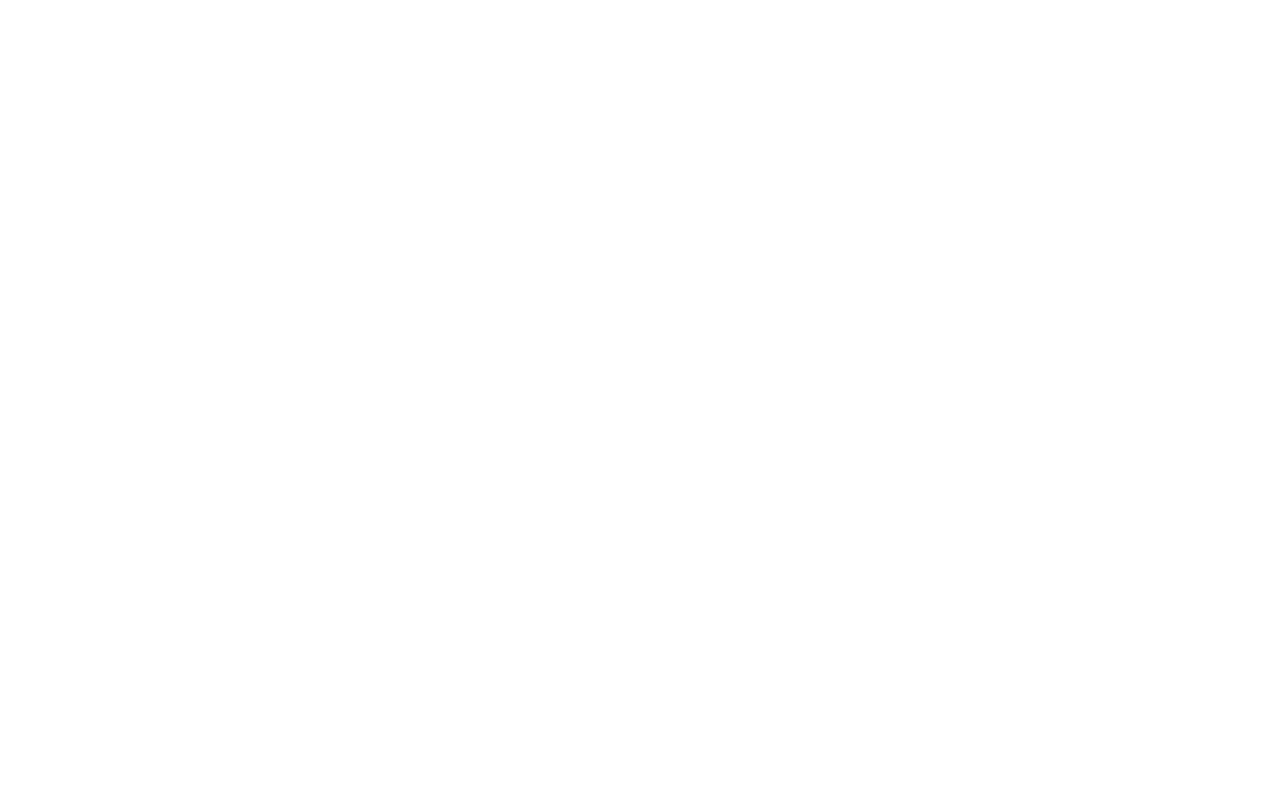
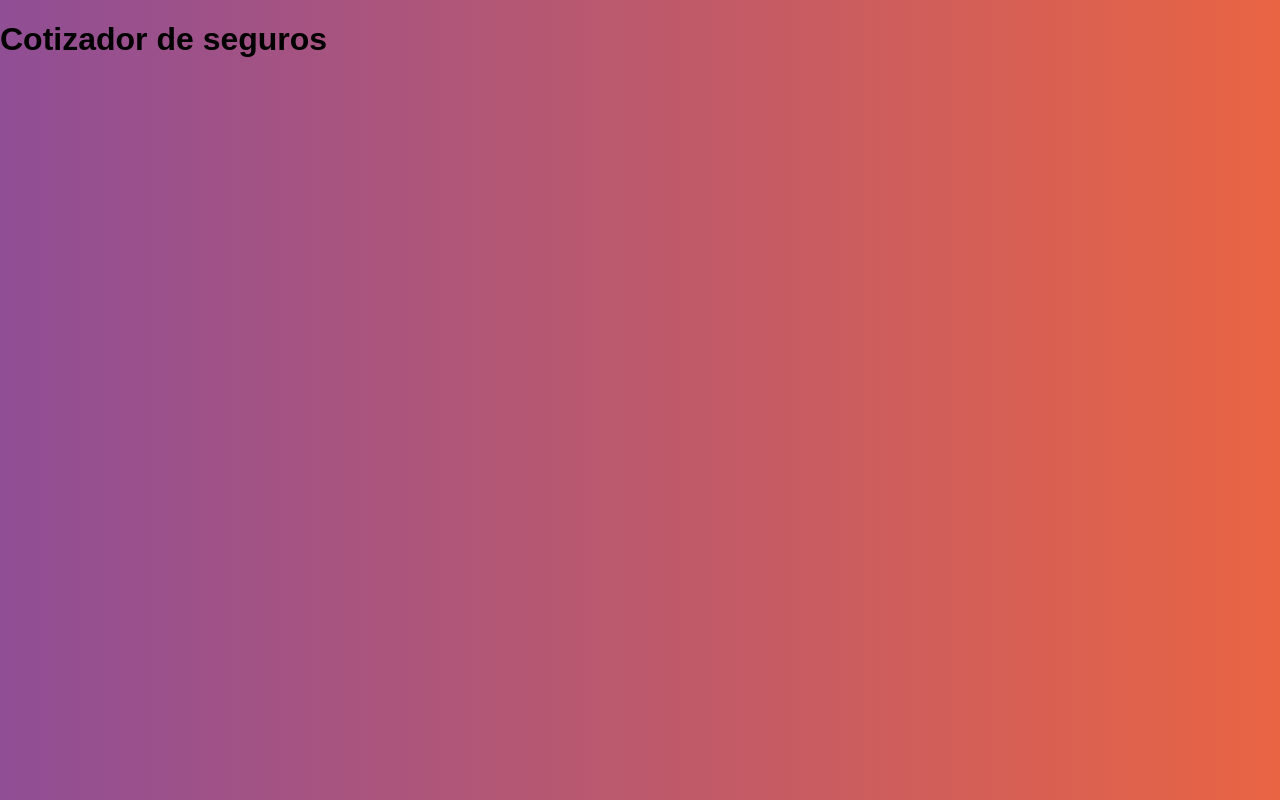
Before and after one commit to zesaru/cotizadordeseguros, a React (Create React App) app: page / in a window 1280 px wide. Built offline with nearby package versions, Linux system fonts and the light colour scheme.

Commit message:
creando la App y ajustes

```diff
--- a/public/index.html
+++ b/public/index.html
@@ -10,10 +10,16 @@
       content="Web site created using create-react-app"
     />
     <link rel="apple-touch-icon" href="%PUBLIC_URL%/logo192.png" />
-
     <link rel="manifest" href="%PUBLIC_URL%/manifest.json" />
-
-    <title>React App</title>
+    <title>Cotizador en React</title>
+    <link
+      rel="stylesheet"
+      href="https://necolas.github.io/normalize.css/8.0.0/normalize.css"
+    />
+    <link
+      rel="stylesheet"
+      href="https://fonts.googleapis.com/css?family=Slabo+27px"
+    />
   </head>
   <body>
     <noscript>You need to enable JavaScript to run this app.</noscript>
--- a/src/App.js
+++ b/src/App.js
@@ -1,7 +1,8 @@
 import React from "react";
+import Header from "./components/Header";
 
 function App() {
-  return <div></div>;
+  return <Header titulo="Cotizador de seguros" />;
 }
 
 export default App;
--- /dev/null
+++ b/src/components/Header.js
@@ -0,0 +1,11 @@
+import React from "react";
+
+const Header = ({ titulo }) => {
+  return (
+    <header>
+      <h1>{titulo}</h1>
+    </header>
+  );
+};
+
+export default Header;
--- a/src/index.css
+++ b/src/index.css
@@ -1,13 +1,40 @@
+html {
+  box-sizing: border-box;
+}
 body {
-  margin: 0;
-  font-family: -apple-system, BlinkMacSystemFont, 'Segoe UI', 'Roboto', 'Oxygen',
-    'Ubuntu', 'Cantarell', 'Fira Sans', 'Droid Sans', 'Helvetica Neue',
-    sans-serif;
-  -webkit-font-smoothing: antialiased;
-  -moz-osx-font-smoothing: grayscale;
+  background: #e96443; /* fallback for old browsers */
+  background: -webkit-linear-gradient(
+    to right,
+    #904e95,
+    #e96443
+  ); /* Chrome 10-25, Safari 5.1-6 */
+  background: linear-gradient(to right, #904e95, #e96443);
+  font-family: Arial, Helvetica, sans-serif;
 }
-
-code {
-  font-family: source-code-pro, Menlo, Monaco, Consolas, 'Courier New',
-    monospace;
+ul {
+  list-style: none;
+  padding: none;
+  margin: none;
 }
+span.resultado {
+  position: relative;
+  width: 100%;
+}
+.resultado-enter {
+  transition: 0.5s;
+}
+.resultado-enter.resultado-enter-active {
+  transform: translateY(0%);
+}
+.resultado-exit {
+  transform: translateY(0);
+  transition: 0.5s;
+  position: absolute;
+  left: 0;
+  bottom: 0;
+  right: 0;
+}
+.resultado-exit-active {
+  opacity: 0;
+  transform: translateY(-10%);
+}
```
